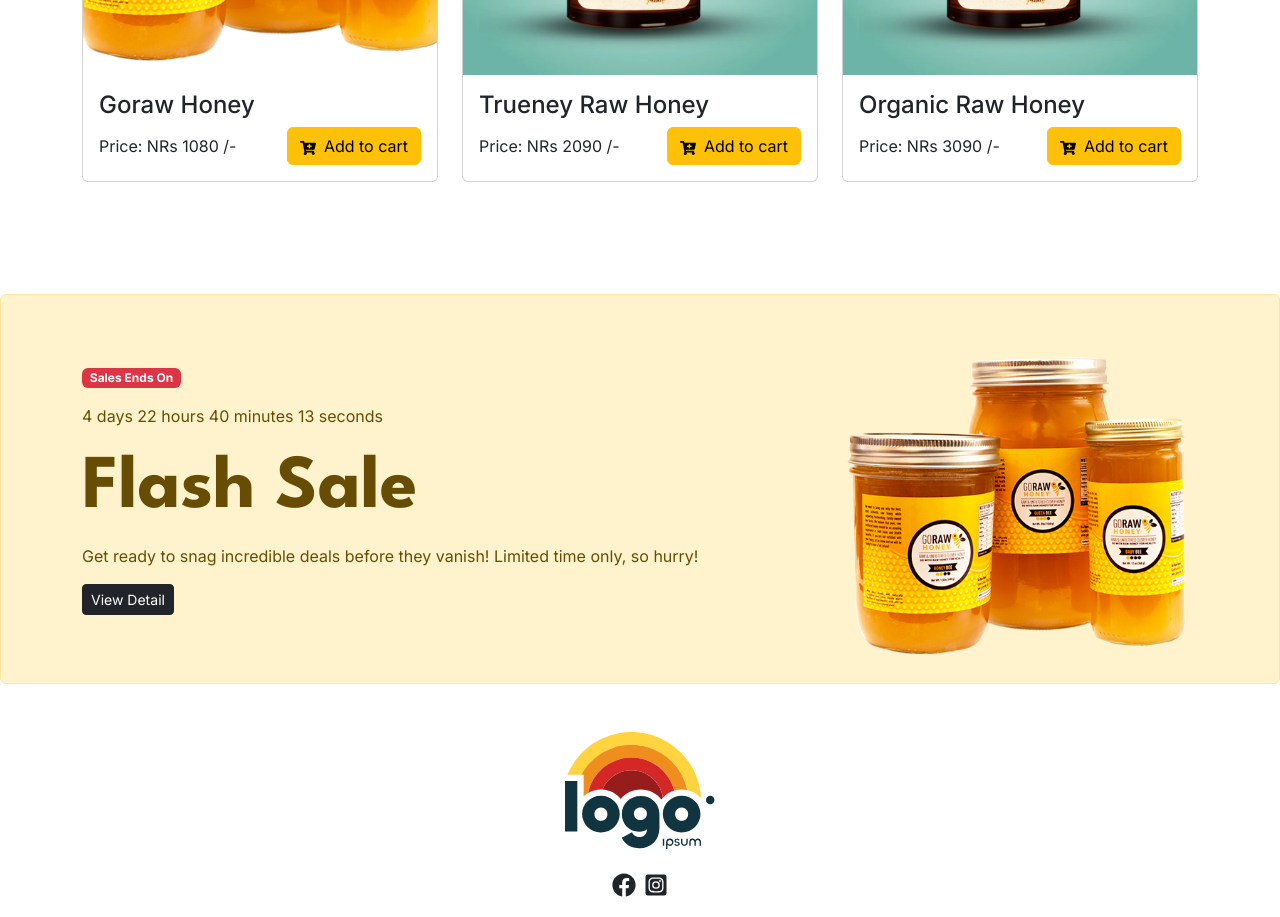
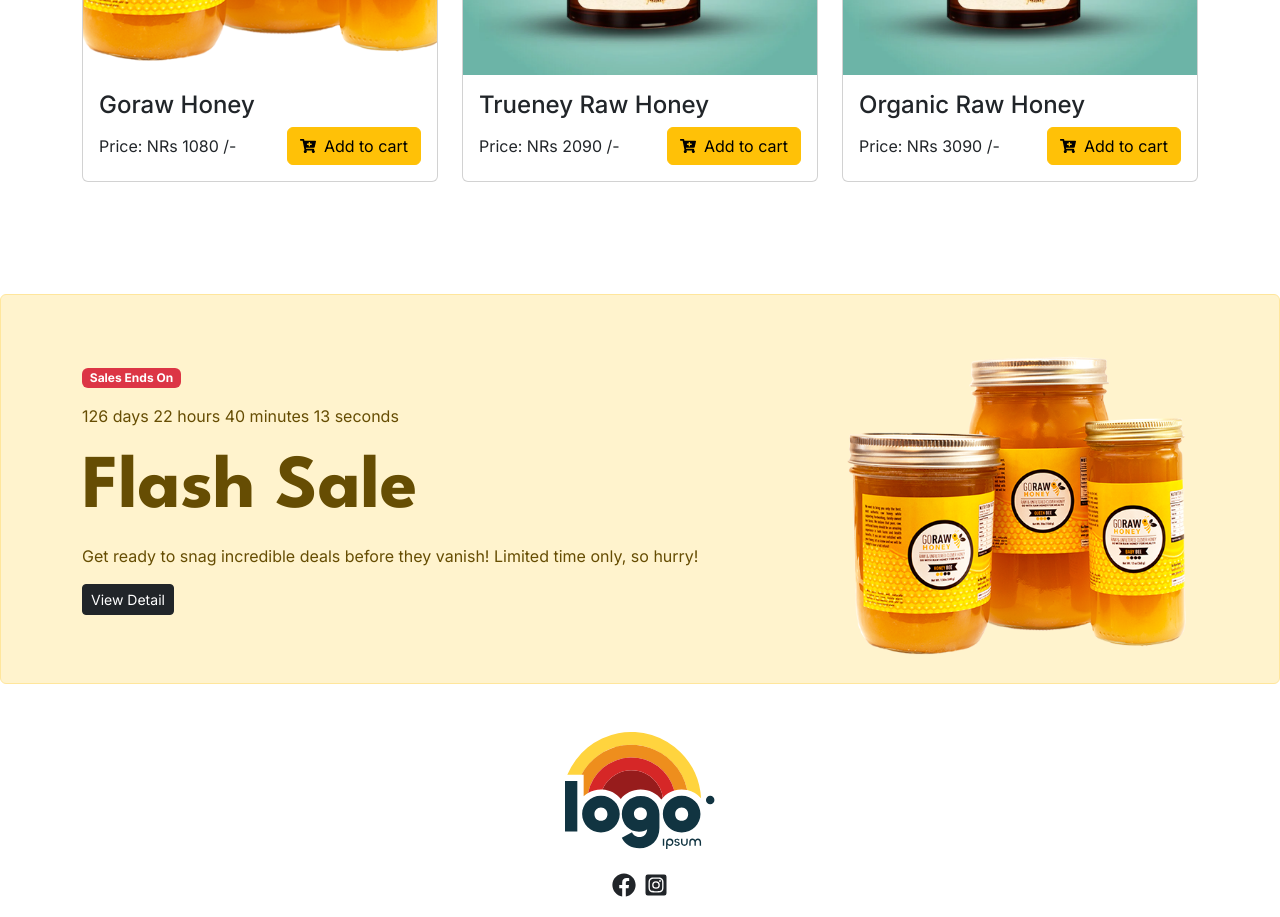
Before and after one commit to gurungbsal18/ecommerce-grocery-app, a Next.js app: page / in a window 1280 px wide. Shown: the part 1420-2337 px from the top of the page. Built offline with nearby package versions, Linux system fonts and the light colour scheme.

Commit message:
sales date and product card btn fixed

```diff
--- a/src/component/ProductCard.jsx
+++ b/src/component/ProductCard.jsx
@@ -55,7 +55,10 @@
                 <h4 className="card-title">{list.title}</h4>
                 <div className="d-flex justify-content-between align-items-center">
                   <p className="m-0">Price: NRs {list.price} /-</p>
-                  <button className="btn btn-warning" onClick={cartBtn}>
+                  <button
+                    className="btn btn-warning d-flex align-items-center"
+                    onClick={cartBtn}
+                  >
                     <FaCartPlus className="me-2" />
                     Add to cart
                   </button>
--- a/src/component/SalesCountDown.jsx
+++ b/src/component/SalesCountDown.jsx
@@ -32,7 +32,7 @@
   const [timeLeft, setTimeLeft] = useState(calculateTimeLeft());
 
   function calculateTimeLeft() {
-    const difference = +new Date("April 9, 2024 15:37:25") - +new Date();
+    const difference = +new Date("August 9, 2024 15:37:25") - +new Date();
     let timeLeft = {};
 
     if (difference > 0) {
```
